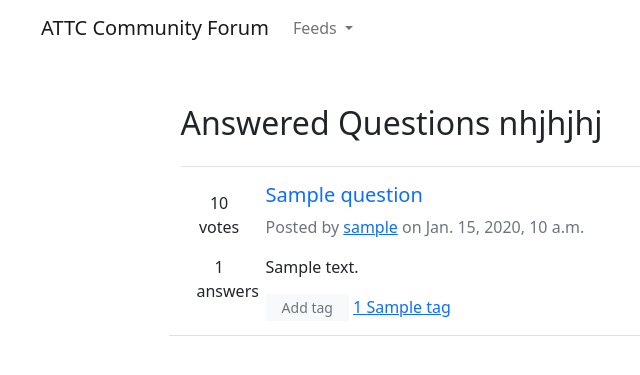
After one commit to sachinshrmaa/community-forum, a Django app: template communityForum/templates/question/question_ans_list.html in a window 1280 px wide. The commit adds this page. Shown: the top 375 px of the page, without its empty margins (41-681 px from the left). Run offline with Django 3.2, Linux system fonts and the light colour scheme; tables that the repository leaves empty hold one stand-in row (values such as "Sample post"); the template is opened without the code that fills it: values that come from a table or form of the project are taken from there, most other values are stand-ins (such as "Sample title", 1, 10 or a date in 2020); some libraries are stand-ins or nearby versions.

Commit message:
added question and answers

```diff
--- a/communityForum/communityForum/settings.py
+++ b/communityForum/communityForum/settings.py
@@ -25,7 +25,6 @@ INSTALLED_APPS = [
     #third party packages
     'taggit',
     'crispy_forms',
-    'markdownx',
 ]
 
 MIDDLEWARE = [
--- a/communityForum/communityForum/urls.py
+++ b/communityForum/communityForum/urls.py
@@ -9,7 +9,6 @@ from django.contrib.staticfiles.urls import staticfiles_urlpatterns
 
 urlpatterns = [
     path('admin/', admin.site.urls),
-    path('markdownx/', include('markdownx.urls')),
     path('', include('accounts.urls')),
     path('', include('question.urls')),
 ]
--- a/communityForum/question/admin.py
+++ b/communityForum/question/admin.py
@@ -1,6 +1,7 @@
 from django.contrib import admin
-from . models import Question, Answer, Category
+from . models import Question, Answer, Vote
+
 
 admin.site.register(Question)
 admin.site.register(Answer)
-admin.site.register(Category)
+admin.site.register(Vote)
--- a/communityForum/question/models.py
+++ b/communityForum/question/models.py
@@ -2,30 +2,177 @@ from django.db import models
 from taggit.managers import TaggableManager
 from django.contrib.auth.models import User
 
+from slugify import slugify
+from django.utils.translation import ugettext_lazy as _
+from django.conf import settings
+import uuid
+from django.contrib.contenttypes.fields import GenericForeignKey, GenericRelation
+from django.contrib.contenttypes.models import ContentType
+from collections import Counter
+from django.db.models import Count
+
+
+
+
+
+class Vote(models.Model):
+    """Model class to host every vote, made with ContentType framework to
+    allow a single model connected to Questions and Answers."""
+
+    uuid_id = models.UUIDField(primary_key=True, default=uuid.uuid4, editable=False)
+    user = models.ForeignKey(settings.AUTH_USER_MODEL, on_delete=models.CASCADE)
+    timestamp = models.DateTimeField(auto_now_add=True)
+    value = models.BooleanField(default=True)
+    content_type = models.ForeignKey(
+        ContentType,
+        blank=True,
+        null=True,
+        related_name="votes_on",
+        on_delete=models.CASCADE,
+    )
+    object_id = models.CharField(max_length=50, blank=True, null=True)
+    vote = GenericForeignKey("content_type", "object_id")
+
+    class Meta:
+        verbose_name = _("Vote")
+        verbose_name_plural = _("Votes")
+        index_together = ("content_type", "object_id")
+        unique_together = ("user", "content_type", "object_id")
+
+
+class QuestionQuerySet(models.query.QuerySet):
+    """Personalized queryset created to improve model usability"""
+
+    def get_answered(self):
+        """Returns only items which has been marked as answered in the current
+        queryset"""
+        return self.filter(has_answer=True)
+
+    def get_unanswered(self):
+        """Returns only items which has not been marked as answered in the
+        current queryset"""
+        return self.filter(has_answer=False)
+
+    def get_counted_tags(self):
+        """Returns a dict element with tags and its count to show on the UI."""
+        tag_dict = {}
+        query = self.all().annotate(tagged=Count("tags")).filter(tags__gt=0)
+        for obj in query:
+            for tag in obj.tags.names():
+                if tag not in tag_dict:
+                    tag_dict[tag] = 1
+
+                else:  # pragma: no cover
+                    tag_dict[tag] += 1
+
+        return tag_dict.items()
+
 
 class Question(models.Model):
-    question = models.CharField(max_length=500)
-    slug = models.SlugField(unique=True, max_length=100)
-    author = models.ForeignKey(User, on_delete=models.CASCADE)
+    """Model class to contain every question in the forum."""
+
+    OPEN = "O"
+    CLOSED = "C"
+    DRAFT = "D"
+    STATUS = ((OPEN, _("Open")), (CLOSED, _("Closed")), (DRAFT, _("Draft")))
+    user = models.ForeignKey(settings.AUTH_USER_MODEL, on_delete=models.CASCADE)
+    title = models.CharField(max_length=200, unique=True, blank=False)
     timestamp = models.DateTimeField(auto_now_add=True)
-    tags  = TaggableManager()
+    slug = models.SlugField(max_length=80, null=True, blank=True)
+    status = models.CharField(max_length=1, choices=STATUS, default=DRAFT)
+    content = models.TextField()
+    has_answer = models.BooleanField(default=False)
+    total_votes = models.IntegerField(default=0)
+    votes = GenericRelation(Vote)
+    tags = TaggableManager()
+    objects = QuestionQuerySet.as_manager()
 
-    '''
-    Todo
-    - add auto slugify
-    - link answer and category model with the question model
-    - votes
-    '''
+    class Meta:
+        ordering = ["-timestamp"]
+        verbose_name = _("Question")
+        verbose_name_plural = _("Questions")
+
+    def save(self, *args, **kwargs):
+        if not self.slug:
+            self.slug = slugify(
+                f"{self.title}-{self.id}", lowercase=True, max_length=80
+            )
+
+        super().save(*args, **kwargs)
+
+    def __str__(self):
+        return self.title
+
+
+    @property
+    def count_answers(self):
+        return Answer.objects.filter(question=self).count()
+
+    def count_votes(self):
+        """Method to update the sum of the total votes. Uses this complex query
+        to avoid race conditions at database level."""
+        dic = Counter(self.votes.values_list("value", flat=True))
+        Question.objects.filter(id=self.id).update(total_votes=dic[True] - dic[False])
+        self.refresh_from_db()
+
+    def get_upvoters(self):
+        """Returns a list containing the users who upvoted the instance."""
+        return [vote.user for vote in self.votes.filter(value=True)]
+
+    def get_downvoters(self):
+        """Returns a list containing the users who downvoted the instance."""
+        return [vote.user for vote in self.votes.filter(value=False)]
+
+    def get_answers(self):
+        return Answer.objects.filter(question=self)
+
+    def get_accepted_answer(self):
+        return Answer.objects.get(question=self, is_answer=True)
 
 
 class Answer(models.Model):
-    answer = models.TextField()
-    slug = models.SlugField(unique=True, max_length=100)
-    author = models.ForeignKey(User, on_delete=models.CASCADE)
+    """Model class to contain every answer in the forum and to link it
+    to its respective question."""
+
+    question = models.ForeignKey(Question, on_delete=models.CASCADE)
+    user = models.ForeignKey(settings.AUTH_USER_MODEL, on_delete=models.CASCADE)
+    content = models.TextField()
+    uuid_id = models.UUIDField(primary_key=True, default=uuid.uuid4, editable=False)
+    total_votes = models.IntegerField(default=0)
     timestamp = models.DateTimeField(auto_now_add=True)
-    tags  = TaggableManager()
+    is_answer = models.BooleanField(default=False)
+    votes = GenericRelation(Vote)
+
+    class Meta:
+        ordering = ["-is_answer", "-timestamp"]
+        verbose_name = _("Answer")
+        verbose_name_plural = _("Answers")
+
+    def __str__(self):  # pragma: no cover
+        return self.content
 
 
-class Category(models.Model):
-    title = models.CharField(max_length=100)
-    slug = models.SlugField(unique=True, max_length=100)
+    def count_votes(self):
+        """Method to update the sum of the total votes. Uses this complex query
+        to avoid race conditions at database level."""
+        dic = Counter(self.votes.values_list("value", flat=True))
+        Answer.objects.filter(uuid_id=self.uuid_id).update(
+            total_votes=dic[True] - dic[False]
+        )
+        self.refresh_from_db()
+
+    def get_upvoters(self):
+        """Returns a list containing the users who upvoted the instance."""
+        return [vote.user for vote in self.votes.filter(value=True)]
+
+    def get_downvoters(self):
+        """Returns a list containing the users who downvoted the instance."""
+        return [vote.user for vote in self.votes.filter(value=False)]
+
+    def accept_answer(self):
+        answer_set = Answer.objects.filter(question=self.question)
+        answer_set.update(is_answer=False)
+        self.is_answer = True
+        self.save()
+        self.question.has_answer = True
+        self.question.save()
--- a/communityForum/question/urls.py
+++ b/communityForum/question/urls.py
@@ -1,3 +1,10 @@
 from django.urls import path
+from .views import QuestionListView, QuestionAnsListView, QuestionDetailView, CreateQuestionView
 
-urlpatterns = []
+urlpatterns = [
+    path('feeds/', QuestionListView.as_view(), name="index_list"),
+    path('answered/', QuestionAnsListView.as_view()),
+    path('q/<slug>/', QuestionDetailView.as_view()),
+
+    path('q/create', CreateQuestionView.as_view(), name="create-question"),
+]
--- a/communityForum/templates/base.html
+++ b/communityForum/templates/base.html
@@ -20,12 +20,17 @@
     <link rel="stylesheet" href="{% static 'css/style.css' %}">
 
 </head>
-<body class="container my-3">
+<body>
 
-    {% block body %}
+    {% include "components/navbar.html" %}
 
-    {% endblock %}
+    <div class="container my-3">
+        {% block body %}
+        {% endblock %}
+    </div>
 
+    <!-- Bootstrap JS -->
+    <script src="https://cdn.jsdelivr.net/npm/bootstrap@5.0.0-beta3/dist/js/bootstrap.bundle.min.js" integrity="sha384-JEW9xMcG8R+pH31jmWH6WWP0WintQrMb4s7ZOdauHnUtxwoG2vI5DkLtS3qm9Ekf" crossorigin="anonymous"></script>
 
 </body>
 </html>
--- /dev/null
+++ b/communityForum/templates/components/navbar.html
@@ -0,0 +1,21 @@
+<nav class="navbar navbar-expand-lg navbar-light ">
+    <div class="container">
+      <a class="navbar-brand" href="/">ATTC Community Forum </a>
+      <button class="navbar-toggler" type="button" data-bs-toggle="collapse" data-bs-target="#navbarNav" aria-controls="navbarNav" aria-expanded="false" aria-label="Toggle navigation">
+        <span class="navbar-toggler-icon"></span>
+      </button>
+      <div class="collapse navbar-collapse" id="navbarNav">
+        <ul class="navbar-nav">
+          <li class="nav-item dropdown">
+            <a class="nav-link dropdown-toggle" href="#" id="navbarDropdownMenuLink" role="button" data-bs-toggle="dropdown" aria-expanded="false">
+              Feeds
+            </a>
+            <ul class="dropdown-menu" aria-labelledby="navbarDropdownMenuLink">
+              <li><a class="dropdown-item" href="/feeds">Unanswered Questions</a></li>
+              <li><a class="dropdown-item" href="/answered">Answered Questions</a></li>
+            </ul>
+          </li>
+        </ul>
+      </div>
+    </div>
+</nav>
--- /dev/null
+++ b/communityForum/templates/question/question_ans_list.html
@@ -0,0 +1,36 @@
+
+{% extends "base.html" %}
+
+{% block title %} Feeds {% endblock %}
+
+{% block body %}
+
+    <div class="my-5 col-9 m-auto">
+        <div class="pb-3 border-bottom">
+            <h2>Answered Questions nhjhjhj</h2>
+        </div>
+        {% for question in questions %}
+        <div class="row border-bottom p-3">
+            <div class="col-1">
+                <div class="d-flex flex-column">
+                    <div class="py-2 text-center">{{question.total_votes}} <br> votes</div>
+                    <div class="py-2 text-center">{{question.count_answers}} answers </div>
+                </div>
+            </div>
+            <div class="col-11">
+                <h5><a href="/q/{{question.slug}}" class="text-decoration-none">{{question.title}}</a></h5>
+                <p class="text-muted">Posted by <a href="{% url 'profile' question.user%}">{{question.user}}</a> on {{question.timestamp }} </p>
+                <p>{{question.content}}</p>
+                <small class="bg-light px-3 py-1 text-muted">Add tag</small>
+                {% for tag, count in popular_tags %}
+                    <a href="#"><span class="">{{ count }} {{ tag }}</span></a>
+                {% endfor %}
+            </div>
+        </div>
+        {% empty %}
+            <p>No Questions</p>
+        {% endfor %}
+    </div>
+
+
+{% endblock %}
--- a/requirements.txt
+++ b/requirements.txt
@@ -2,6 +2,9 @@ asgiref==3.3.1
 Django==3.1.7
 django-crispy-forms==1.11.2
 django-taggit==1.3.0
+Markdown==3.3.4
 Pillow==8.2.0
+python-slugify==4.0.1
 pytz==2021.1
 sqlparse==0.4.1
+text-unidecode==1.3
```
Also changed, not shown: communityForum/question/forms.py (added, +11 -0 lines), communityForum/question/views.py (+88 -2 lines), communityForum/templates/index.html (+0 -19 lines), communityForum/templates/question/question_detail.html (added, +38 -0 lines), communityForum/templates/question/question_form.html (added, +20 -0 lines), communityForum/templates/question/question_list.html (added, +34 -0 lines), communityForum/question/migrations/0003_auto_20210425_0716.py (added), communityForum/question/migrations/0004_answer_vote.py (added).
